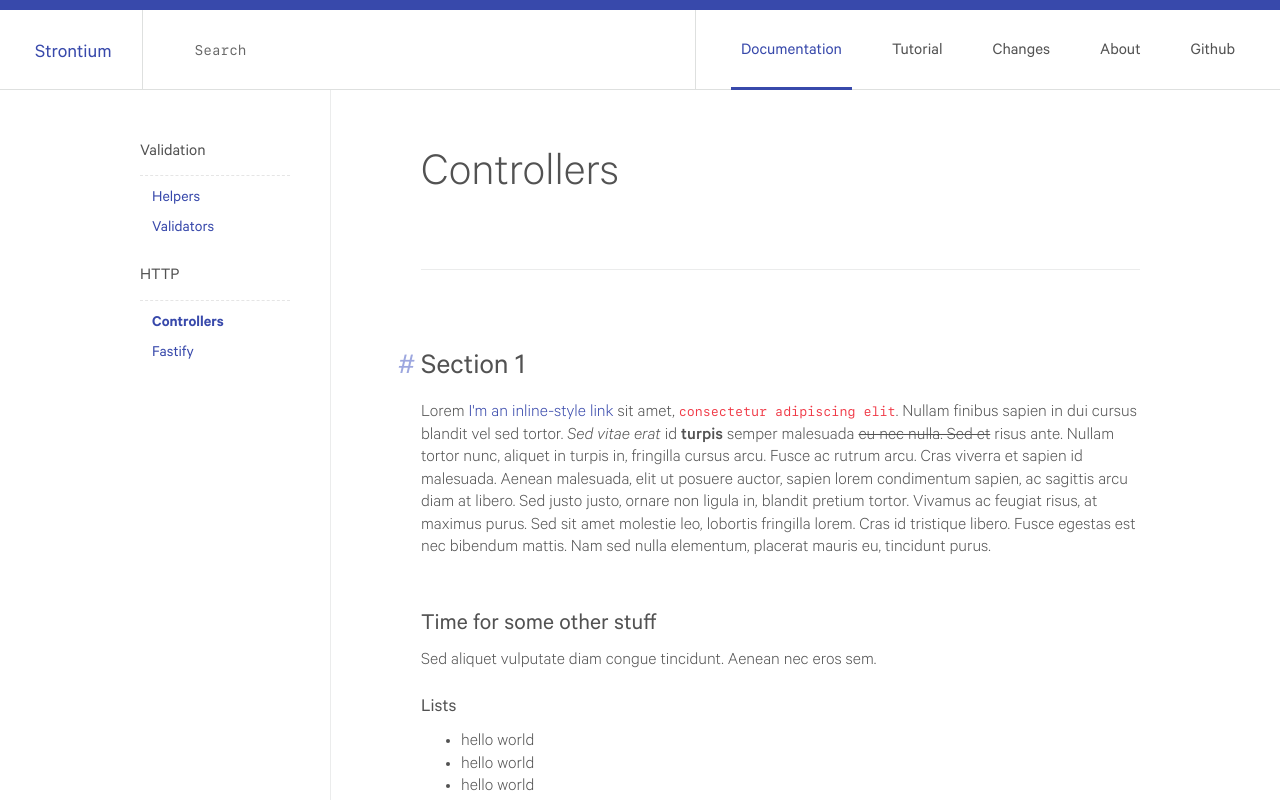
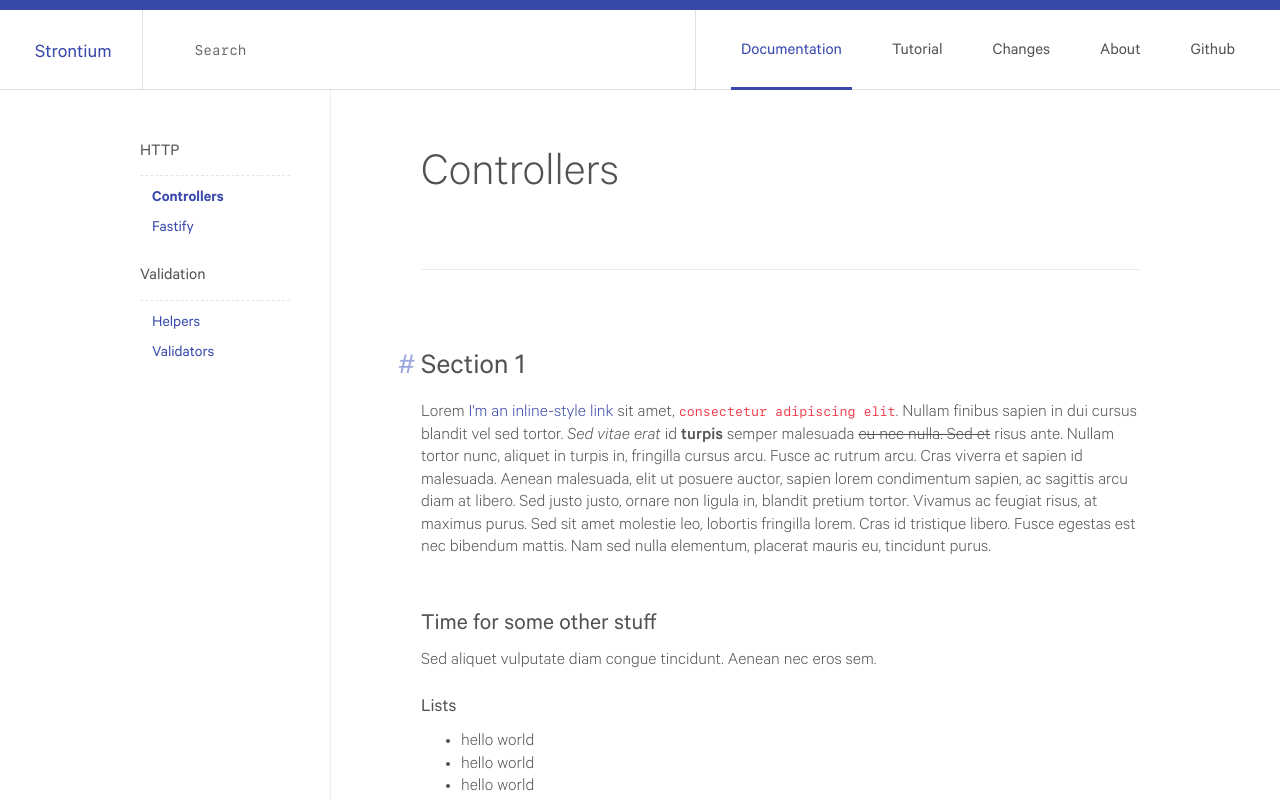
Before and after one commit to StrontiumJS/Documentation, a Gatsby site: page /reference/http/controllers/ in a window 1280 px wide. Shown: the top 800 px of the page. Built offline with nearby package versions, Linux system fonts and the light colour scheme; Gatsby itself is replaced by a stand-in of ours; some packages are replaced by stand-ins of ours; some icons are missing.

Commit message:
Generate ReferenceSidebar content from data

```diff
--- a/assets/sass/_base.scss
+++ b/assets/sass/_base.scss
@@ -12,10 +12,10 @@ body {
 
   -webkit-font-smoothing: antialiased;
 
+  @include onTablet {
+    font-size: 16px;
+  }
   @include onPhablet {
-    font-size: 18px;
-  }
-  @include onTablet {
     font-size: 15px;
   }
 }
--- a/package.json
+++ b/package.json
@@ -23,6 +23,7 @@
     ]
   },
   "dependencies": {
+    "@types/lodash": "^4.14.123",
     "@types/react": "^16.8.8",
     "@types/react-dom": "^16.8.2",
     "gatsby": "^2.1.33",
@@ -41,6 +42,7 @@
     "gatsby-source-filesystem": "^2.0.8",
     "gatsby-transformer-remark": "^2.3.4",
     "gatsby-transformer-sharp": "^2.1.8",
+    "lodash": "^4.17.11",
     "node-sass": "^4.10.0",
     "prismjs": "^1.15.0",
     "react": "^16.8.4",
--- a/src/components/ReferenceSidebar/index.tsx
+++ b/src/components/ReferenceSidebar/index.tsx
@@ -1,42 +1,60 @@
 import * as React from 'react';
 import styles from './ReferenceSidebar.module.scss';
 import { Link } from 'gatsby';
+import { entries } from 'lodash';
+import { ReferenceSidebarEdge } from '../../templates/reference';
 
-export interface ReferenceSidebarProps {}
+export interface ReferenceSidebarProps {
+  data: ReferenceSidebarEdge[];
+}
 
-const ReferenceSidebar: React.FunctionComponent<ReferenceSidebarProps> = () => {
+interface Article {
+  slug: string;
+  title: string;
+  module: string | null;
+}
+
+const ReferenceSidebar: React.FunctionComponent<ReferenceSidebarProps> = ({ data }) => {
+  const articles = data.map(({ node }) => ({
+    slug: node.fields.slug,
+    title: node.frontmatter.title,
+    module: node.frontmatter.module,
+  }));
+
+  const grouped = entries(
+    articles.reduce(
+      (modules, article) => {
+        if (article.module === null) {
+          return modules;
+        }
+
+        if (modules[article.module]) {
+          modules[article.module].push(article);
+        } else {
+          modules[article.module] = [article];
+        }
+        return modules;
+      },
+      {} as { [key: string]: Article[] },
+    ),
+  );
+
   return (
     <div className={styles.ReferenceSidebar}>
-      <section className={styles.Section}>
-        <div className={styles.SectionTitle}>Validation</div>
-        <ul className={styles.SectionParts}>
-          <li>
-            <Link to='/reference/validation/helpers/' activeClassName={styles.Active}>
-              Helpers
-            </Link>
-          </li>
-          <li>
-            <Link to='/reference/validation/validators/' activeClassName={styles.Active}>
-              Validators
-            </Link>
-          </li>
-        </ul>
-      </section>
-      <section>
-        <div className={styles.SectionTitle}>HTTP</div>
-        <ul className={styles.SectionParts}>
-          <li>
-            <Link to='/reference/http/controllers/' activeClassName={styles.Active}>
-              Controllers
-            </Link>
-          </li>
-          <li>
-            <Link to='/reference/http/fastify/' activeClassName={styles.Active}>
-              Fastify
-            </Link>
-          </li>
-        </ul>
-      </section>
+      {grouped.map(([name, articles]) => (
+        <section key={name} className={styles.Section}>
+          <div className={styles.SectionTitle}>{name}</div>
+          <ul className={styles.SectionParts}>
+            {articles.map((article) => (
+              <li key={article.slug}>
+                <Link to={article.slug} activeClassName={styles.Active}>
+                  {article.title}
+                </Link>
+              </li>
+            ))}
+          </ul>
+        </section>
+      ))}
     </div>
   );
 };
--- a/src/content/reference/http/controllers.md
+++ b/src/content/reference/http/controllers.md
@@ -1,6 +1,6 @@
 ---
 title: Controllers
-module: http
+module: HTTP
 ---
 ## Section 1
 
--- a/src/content/reference/http/fastify.md
+++ b/src/content/reference/http/fastify.md
@@ -1,6 +1,6 @@
 ---
 title: Fastify
-module: http
+module: HTTP
 ---
 Some stuff on fastify
 
--- a/src/content/reference/validation/helpers.md
+++ b/src/content/reference/validation/helpers.md
@@ -1,5 +1,5 @@
 ---
 title: Helpers
-module: validation
+module: Validation
 ---
 Some stuff on validation helpers
--- a/src/content/reference/validation/validators.md
+++ b/src/content/reference/validation/validators.md
@@ -1,5 +1,5 @@
 ---
 title: Validators
-module: validation
+module: Validation
 ---
 Some stuff on validators
--- a/src/templates/reference.tsx
+++ b/src/templates/reference.tsx
@@ -5,8 +5,12 @@ import Head from '../components/Head';
 import Navbar from '../components/Navbar';
 import ReferenceSidebar from '../components/ReferenceSidebar';
 
-const ReferencePage: React.FunctionComponent<any> = ({ data }) => {
-  const page = data.markdownRemark;
+export interface ReferencePageProps {
+  data: ReferenceTemplateQuery;
+}
+
+const ReferencePage: React.FunctionComponent<ReferencePageProps> = ({ data }) => {
+  const page = data.current;
 
   return (
     <div className={styles.ReferencePage}>
@@ -14,7 +18,7 @@ const ReferencePage: React.FunctionComponent<any> = ({ data }) => {
       <Navbar />
       <div className={styles.Container}>
         <div className={styles.Sidebar}>
-          <ReferenceSidebar />
+          <ReferenceSidebar data={data.sidebar.edges} />
         </div>
         <div className={styles.Content}>
           <h1>{page.frontmatter.title}</h1>
@@ -31,9 +35,35 @@ const ReferencePage: React.FunctionComponent<any> = ({ data }) => {
 
 export default ReferencePage;
 
+export interface ReferenceTemplateQuery {
+  current: {
+    html: string;
+    tableOfContents: string;
+    frontmatter: {
+      title: string;
+      module: string | null;
+    };
+  };
+  sidebar: {
+    edges: ReferenceSidebarEdge[];
+  };
+}
+
+export interface ReferenceSidebarEdge {
+  node: {
+    fields: {
+      slug: string;
+    };
+    frontmatter: {
+      title: string;
+      module: string | null;
+    };
+  };
+}
+
 export const query = graphql`
   query($slug: String!) {
-    markdownRemark(fields: { slug: { eq: $slug } }) {
+    current: markdownRemark(fields: { slug: { eq: $slug } }) {
       html
       tableOfContents
       frontmatter {
@@ -41,5 +71,18 @@ export const query = graphql`
         module
       }
     }
+    sidebar: allMarkdownRemark(filter: { fileAbsolutePath: { regex: "/reference/" } }) {
+      edges {
+        node {
+          fields {
+            slug
+          }
+          frontmatter {
+            title
+            module
+          }
+        }
+      }
+    }
   }
 `;
```
Also changed, not shown: src/pages/index.module.scss (+4 -5 lines), 1 other file.
